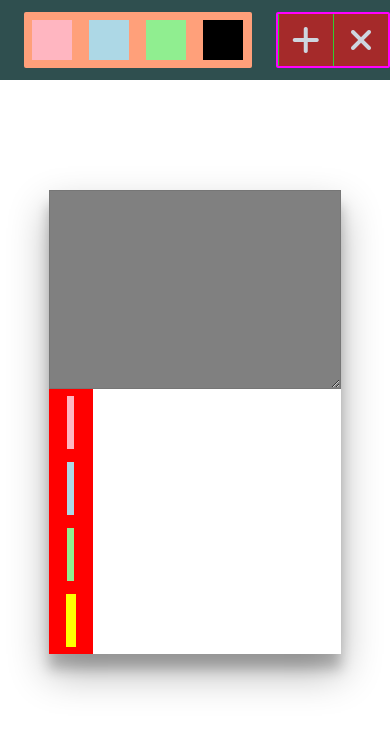
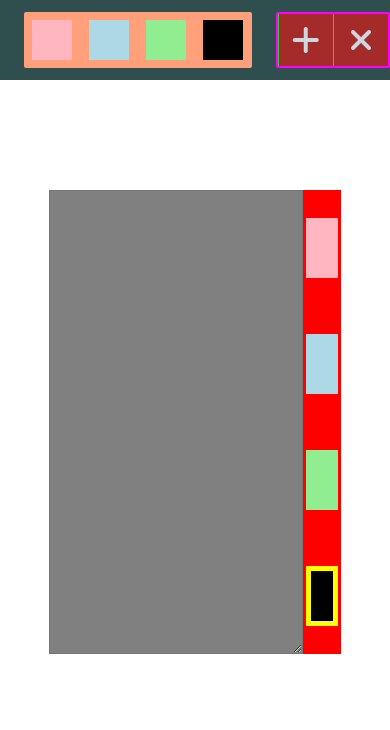
Before and after one commit to Ikshitmadan/Jira--Management, a plain HTML site: page index.html in a window 390 px wide. Both pictures are taken after a click on the element 305 px from the left and 40 px from the top of the page. Drawn offline with Linux system fonts and the light colour scheme.

Commit message:
first commit

```diff
--- a/style.css
+++ b/style.css
@@ -69,13 +69,13 @@
     top: 42vh;
     left: calc((100vw - 40vw)/2);
     display: none;
-    box-shadow: rgba(0, 0, 0, 0.3) 0px 19px 38px, rgba(0, 0, 0, 0.22) 0px 15px 12px;
+    /* box-shadow: rgba(0, 0, 0, 0.3) 0px 19px 38px, rgba(0, 0, 0, 0.22) 0px 15px 12px; */
 
 }
 .textarea-cont{
     background-color: gray;
     width: 85%;
-    height: 98%;
+    height: 100%;
 
     font-size: 43px;
 }
@@ -150,6 +150,7 @@ background-color: lightpink;
         width: 60vw;
         left: calc((100vw - 60vw) / 2);
         top:49vh;
+        /* flex-direction: column; */
     }
     .main-cont{
         justify-content: center;
@@ -168,11 +169,11 @@ background-color: lightpink;
         height: 55vh;
         top: calc((100vh - 55vh) / 2);
         left: calc((100vw - 75vw) / 2);
-        flex-direction: column;
+        /* flex-direction: column; */
     }
     .textarea-cont {
         width: 100%;
-        height: 75%;
+        height: 100%;
     }
     .priority-colors-cont {
         flex-direction: row;
@@ -180,7 +181,8 @@ background-color: lightpink;
         height: 25%;
     }
     .priority-color {
-        width: 17%;
+        width: 83%;
+        height: 13%;
     }
     .toolbox-cont>* {
         margin-left: 2rem;
```
